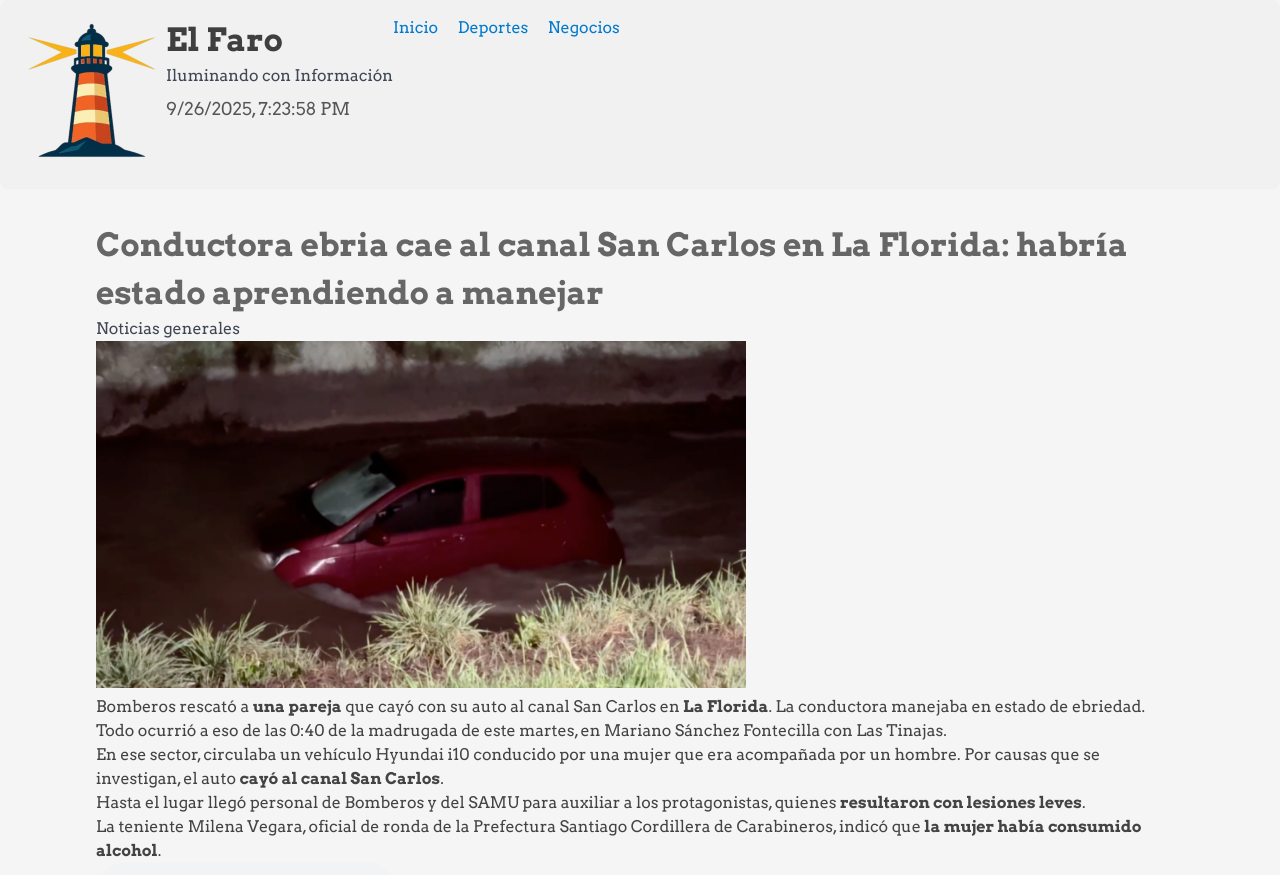
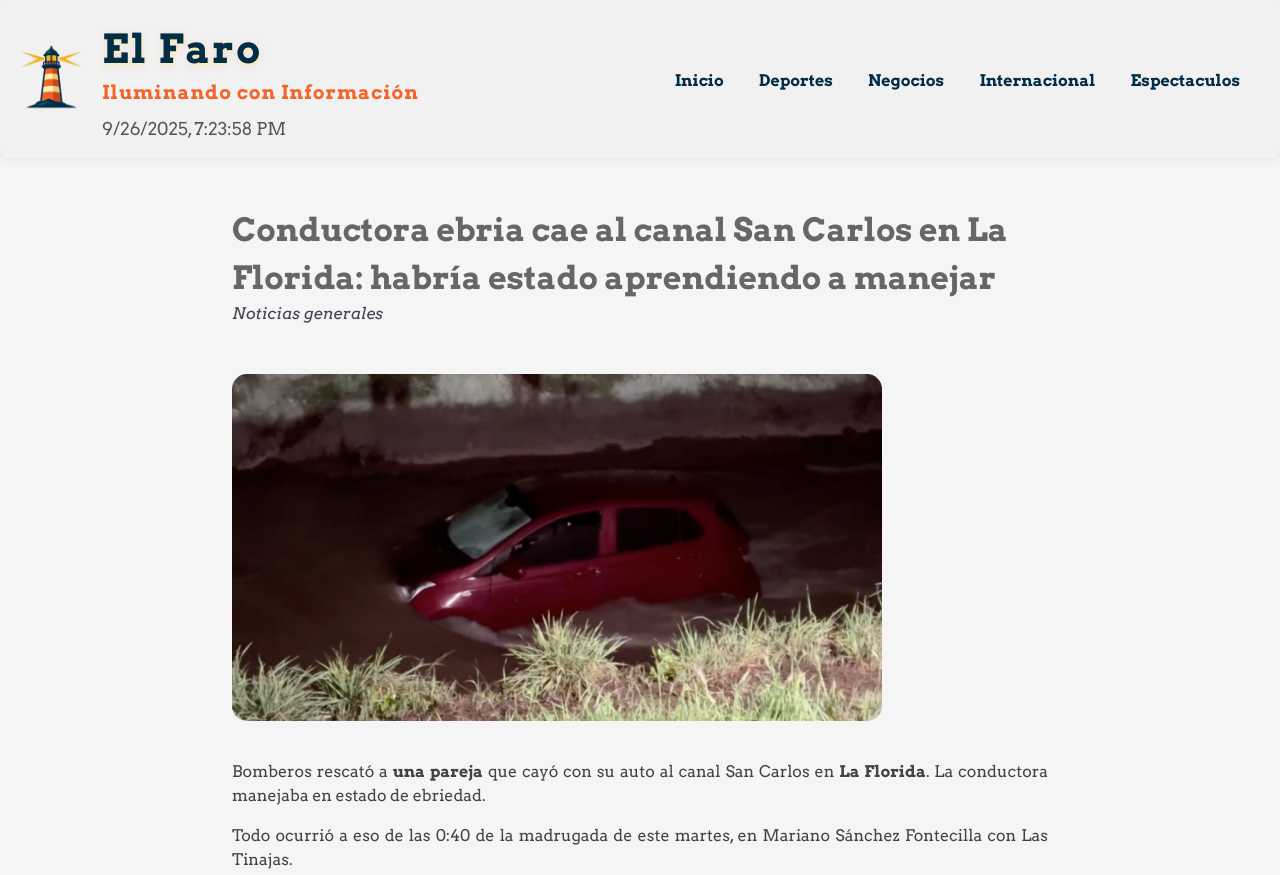
Before and after one commit to gon-alv/diario-elfaro, a plain HTML site: page noticias/general/conductora-ebria-cae-al-canal-san-carlos.html in a window 1280 px wide. Shown: the top 875 px of the page. Drawn offline with nearby package versions, Linux system fonts and the light colour scheme.

Commit message:
modificada navbar y otros aspectos menores

```diff
--- a/noticias/general/conductora-ebria-cae-al-canal-san-carlos.html
+++ b/noticias/general/conductora-ebria-cae-al-canal-san-carlos.html
@@ -8,39 +8,27 @@
 </head>
 <body>
   <header>
-    <table>
-      <td>
+    <nav class="navbar">
       <div class="logo-container">
         <a href="/">
-            <img src="/assets/images/logo-noname.png" alt="El Faro. Iluminando con Información" width=150>
+          <img src="/assets/images/logo-noname.png" alt="El Faro. Iluminando con Información" width="70">
         </a>
-        </div>
-      </td>
-      <td>
-        <hgroup>
+        <div>
           <a href="/"><h1>El Faro</h1></a>
           <h2>Iluminando con Información</h2>
-          <div id="hora" style="font-size:1.1rem; color:#555; margin-top:8px;"></div>
-        </hgroup>
-      </td>
-
-      <td>
-        <nav>
+          <div id="hora"></div>
+        </div>
+      </div>
       <ul>
+        <li><a href="/">Inicio</a></li>
+        <li><a href="/noticias/deportes/">Deportes</a></li>
+        <li><a href="/noticias/negocios/">Negocios</a></li>
+        <li><a href="/noticias/internacional/">Internacional</a></li>
         <li>
-              <a href="/">Inicio</a>
-            </li>
-            <li>
-              <a href="/noticias/deportes/">Deportes</a>
-            </li>
-            <li>
-              <a href="/noticias/negocios/">Negocios</a>
+          <a href="/noticias/espectaculos/">Espectaculos</a>
         </li>
       </ul>
     </nav>
-      </td>
-    </table>
-
   </header>
   <main>
     <div class="page-container">
@@ -49,7 +37,7 @@
           <h1>Conductora ebria cae al canal San Carlos en La Florida: habría estado aprendiendo a manejar </h1>
           <h2>Noticias generales</h2>
         </hgroup>
-        <div class="image-container">
+        <div class="main-image-container">
           <img src="/assets/images/noticias/general/canal-san-carlos.png" alt="Conducora ebria cae al canal San Carlos" width="650">
         </div>
 
@@ -83,6 +71,9 @@
       </article>
     </div>
   </main>
+  <footer>
+    <h1>El Faro, Iluminando con Información.</h1>
+  </footer>
 </body>
 <script src="/js/hora.js"></script>
 </html>
--- a/style.css
+++ b/style.css
@@ -14,22 +14,75 @@ main {
 
 header {
     background-color: #f1f1f1;
-    padding: 1rem;
-    margin-bottom: 2rem;
-    border-radius: 0.5rem;
+    position: relative;
 }
 
 header h1 {
     font-family: "Arvo", serif;
     font-weight: 700;
-    color: #3f3f3f;
-    font-size: 2rem;
+    color: #022d47;
+    font-size: 2.5rem;
+    letter-spacing: 2px;
+    text-shadow: 1px 2px 0 #faedb4, 0 2px 8px #f3642622;
 }
 
-/* Bara de navegacion */
+header h2 {
+    color: #f36426;
+    font-size: 1.2rem;
+    font-weight: 600;
+    letter-spacing: 1px;
+    margin-top: 0.2em;
+    margin-bottom: 0.5em;
+}
+
+.navbar {
+    background: #f1f1f1;
+    border-radius: 0.5rem;
+    box-shadow: 0 2px 8px rgba(2,45,71,0.07);
+    padding: 1.2rem 1rem 1rem 1rem;
+    margin-bottom: 2rem;
+    display: flex;
+    align-items: center;
+    justify-content: space-between;
+}
+.logo-container {
+    display: flex;
+    align-items: center;
+}
+.logo-container a {
+    text-decoration: none;
+}
+.logo-container img {
+    margin-right: 1rem;
+}
+.logo-container h1 {
+    margin: 0;
+}
+.logo-container h2 {
+    margin: 0;
+}
+#hora {
+    font-size: 1.1rem;
+    color: #555;
+    margin-top: 8px;
+}
+.nav-menu {
+    display: flex;
+    gap: 1.5rem;
+    margin: 0;
+    padding: 0;
+    list-style: none;
+}
+/* ara de navegacion */
 header nav ul {
     list-style: none;
     padding: 0;
+    margin: 0;
+    display: flex;
+    justify-content: flex-end;
+    align-items: center;
+    height: 100%;
+    gap: 0.2rem;
 }
 
 header nav ul li {
@@ -38,13 +91,18 @@ header nav ul li {
 }
 
 header nav ul li a {
-    color: #007acc;
-    font-weight: 500;
-    transition: all 0.3s ease;
+    color: #022d47;
+    font-weight: 600;
+    border-bottom: 2px solid transparent;
+    transition: color 0.2s, border-bottom 0.2s;
+    padding: 0.2em 0.5em;
+    border-radius: 4px;
 }
 
 header nav ul li a:hover {
-    color: #005c99;
+    color: #f36426;
+    background: #faedb4;
+    border-bottom: 2px solid #f36426;
     text-decoration: none;
 }
 
@@ -57,7 +115,39 @@ footer {
     padding: 2rem;
     margin-top: 2rem;
 }
+/* Estilos pagina de lectura*/
+.noticia {
+    margin-top: 3rem;
+    margin-left: 12.5%;
+    margin-right: 12.5%;
+}
 
+.noticia hgroup h2 {
+    font-style: italic;
+}
+
+.noticia p {
+    margin-bottom: 1rem;
+    text-align:justify;
+}
+
+.noticia audio {
+    margin-block: 3rem;
+}
+
+.main-image-container {
+    margin-top: 3rem;
+    margin-bottom: 2rem;
+}
+.main-image-container img {
+    border-radius: 15px;
+}
+
+.fecha {
+    color: slategrey;
+    font-style: italic;
+    font-size: 1.75dvh
+}
 /* Variables para Bulma */
 .card {
     transition: all 0.3s ease;
@@ -78,7 +168,6 @@ footer {
 
 .content h6 {
     color: #434343;
-
 }
 
 .content h3 {
@@ -92,6 +181,14 @@ footer {
 
 .button {
     font-family: "Arvo", serif;
+    background-color: #f36426;
+    color:#1a1a1f;
+    font-weight: bolder;
+}
+.button:hover {
+    background-color: #ec885e ;
+    color:#3a3a3a;
+    font-weight: bolder;
 }
 
 .input, .textarea {
@@ -108,7 +205,6 @@ footer {
     color: #434343;
 }
 
-/* Mantiene 3by1 en escritorio, 3by4 en móvil */
 .articulo-destacado-img {
   aspect-ratio: 3 / 1;
   width: 100%;
@@ -125,4 +221,9 @@ footer {
   .articulo-destacado-img {
     aspect-ratio: 3 / 4;
   }
+
+  .button {
+    font-size: large;
+  }
+
 }
```
Also changed, not shown: index.html (+10 -14 lines), noticias/deportes/ANFP-dio-a-conocer-el-arbitro-del-superclasico-entre-colo-colo-y-universidad-de-chile.html (+15 -24 lines), noticias/deportes/damian-pizarro-tiene-nuevo-equipo-en-europa.html (+15 -24 lines), noticias/deportes/inauguracion-claro-arena-universidad-catolica.html (+15 -24 lines), noticias/deportes/index.html (+12 -22 lines), noticias/general/alerta-por-vientos.html (+4 -1 lines), noticias/general/don-francisco-confirma-regreso-de-sabado-gigante.html (+15 -24 lines), noticias/negocios/elon-musk-demanda-apple-openai-alianza-ilegal-competencia-ia.html (+15 -24 lines), noticias/negocios/index.html (+12 -21 lines), noticias/negocios/latam-airlines-se convirtio-empresa-mas-valiosa-bolsa-chile.html (+15 -24 lines), noticias/negocios/quien-vende-mas-cafe-en-chile.html (+15 -24 lines). Lines whose indentation alone changed are shown as unchanged.
